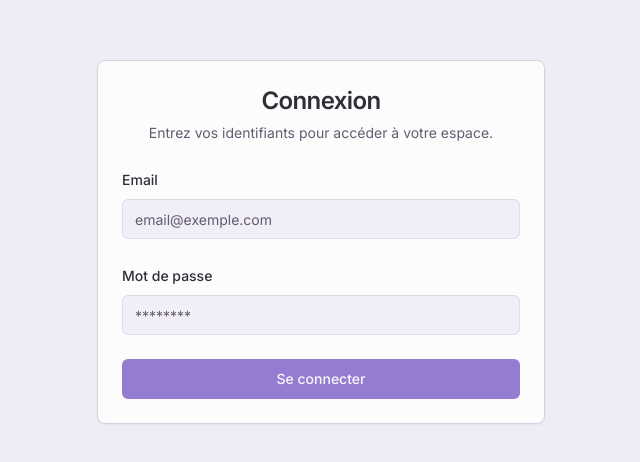
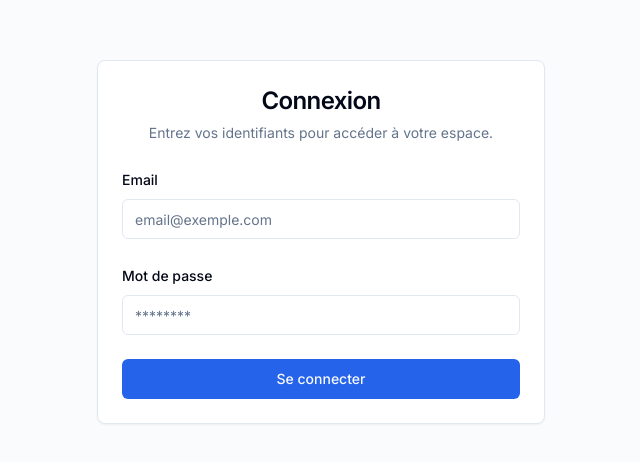
Before and after one commit to esculape1/bizbook-app, a Next.js app: page /login in a window 1280 px wide. Shown: the part 158-620 px from the top of the page, without its empty margins (319-959 px from the left). Built offline with nearby package versions, Linux system fonts and the light colour scheme; no server answers.

Commit message:
Que peut-on faire pour embellir davantage notre application ?

```diff
--- a/src/app/globals.css
+++ b/src/app/globals.css
@@ -4,73 +4,73 @@
 
 @layer base {
   :root {
-    --background: 259 36% 95%;
-    --foreground: 259 10% 20%;
-    --card: 259 36% 99%;
-    --card-foreground: 259 10% 20%;
-    --popover: 259 36% 99%;
-    --popover-foreground: 259 10% 20%;
-    --primary: 259 47% 65%;
-    --primary-foreground: 259 36% 98%;
-    --secondary: 259 30% 90%;
-    --secondary-foreground: 259 10% 20%;
-    --muted: 259 30% 93%;
-    --muted-foreground: 259 10% 40%;
-    --accent: 348 47% 65%;
-    --accent-foreground: 348 95% 98%;
+    --background: 0 0% 100%;
+    --foreground: 222.2 84% 4.9%;
+    --card: 0 0% 100%;
+    --card-foreground: 222.2 84% 4.9%;
+    --popover: 0 0% 100%;
+    --popover-foreground: 222.2 84% 4.9%;
+    --primary: 221.2 83.2% 53.3%;
+    --primary-foreground: 210 40% 98%;
+    --secondary: 210 40% 96.1%;
+    --secondary-foreground: 222.2 47.4% 11.2%;
+    --muted: 210 40% 96.1%;
+    --muted-foreground: 215.4 16.3% 46.9%;
+    --accent: 210 40% 96.1%;
+    --accent-foreground: 222.2 47.4% 11.2%;
     --destructive: 0 84.2% 60.2%;
-    --destructive-foreground: 0 0% 98%;
-    --border: 259 20% 85%;
-    --input: 259 20% 88%;
-    --ring: 259 47% 65%;
-    --chart-1: 259 47% 65%;
-    --chart-2: 348 47% 65%;
-    --chart-3: 220 70% 50%;
-    --chart-4: 160 60% 45%;
-    --chart-5: 30 80% 55%;
+    --destructive-foreground: 210 40% 98%;
+    --border: 214.3 31.8% 91.4%;
+    --input: 214.3 31.8% 91.4%;
+    --ring: 221.2 83.2% 53.3%;
+    --chart-1: 12 76% 61%;
+    --chart-2: 221 83% 53%;
+    --chart-3: 160 60% 45%;
+    --chart-4: 48 96% 53%;
+    --chart-5: 310 67% 56%;
     --radius: 0.5rem;
-    --sidebar-background: 259 36% 98%;
-    --sidebar-foreground: 259 10% 25%;
-    --sidebar-primary: 259 47% 65%;
-    --sidebar-primary-foreground: 0 0% 98%;
-    --sidebar-accent: 259 30% 90%;
-    --sidebar-accent-foreground: 259 10% 20%;
-    --sidebar-border: 259 20% 88%;
-    --sidebar-ring: 259 47% 65%;
+    --sidebar-background: 0 0% 100%;
+    --sidebar-foreground: 222.2 84% 4.9%;
+    --sidebar-primary: 221.2 83.2% 53.3%;
+    --sidebar-primary-foreground: 210 40% 98%;
+    --sidebar-accent: 210 40% 96.1%;
+    --sidebar-accent-foreground: 222.2 47.4% 11.2%;
+    --sidebar-border: 214.3 31.8% 91.4%;
+    --sidebar-ring: 221.2 83.2% 53.3%;
   }
   .dark {
-    --background: 259 10% 10%;
-    --foreground: 259 10% 85%;
-    --card: 259 10% 12%;
-    --card-foreground: 259 10% 85%;
-    --popover: 259 10% 10%;
-    --popover-foreground: 259 10% 85%;
-    --primary: 259 47% 65%;
-    --primary-foreground: 259 10% 5%;
-    --secondary: 259 10% 18%;
-    --secondary-foreground: 259 10% 85%;
-    --muted: 259 10% 18%;
-    --muted-foreground: 259 10% 60%;
-    --accent: 348 47% 65%;
-    --accent-foreground: 348 10% 5%;
+    --background: 222.2 84% 4.9%;
+    --foreground: 210 40% 98%;
+    --card: 222.2 84% 4.9%;
+    --card-foreground: 210 40% 98%;
+    --popover: 222.2 84% 4.9%;
+    --popover-foreground: 210 40% 98%;
+    --primary: 217.2 91.2% 59.8%;
+    --primary-foreground: 222.2 47.4% 11.2%;
+    --secondary: 217.2 32.6% 17.5%;
+    --secondary-foreground: 210 40% 98%;
+    --muted: 217.2 32.6% 17.5%;
+    --muted-foreground: 215 20.2% 65.1%;
+    --accent: 217.2 32.6% 17.5%;
+    --accent-foreground: 210 40% 98%;
     --destructive: 0 62.8% 30.6%;
-    --destructive-foreground: 0 0% 98%;
-    --border: 259 10% 18%;
-    --input: 259 10% 18%;
-    --ring: 259 47% 75%;
-    --chart-1: 259 47% 65%;
-    --chart-2: 348 47% 65%;
-    --chart-3: 220 70% 50%;
-    --chart-4: 160 60% 45%;
-    --chart-5: 30 80% 55%;
-    --sidebar-background: 259 10% 12%;
-    --sidebar-foreground: 259 10% 85%;
-    --sidebar-primary: 259 47% 65%;
-    --sidebar-primary-foreground: 0 0% 100%;
-    --sidebar-accent: 259 10% 18%;
-    --sidebar-accent-foreground: 259 10% 95%;
-    --sidebar-border: 259 10% 20%;
-    --sidebar-ring: 259 47% 65%;
+    --destructive-foreground: 210 40% 98%;
+    --border: 217.2 32.6% 17.5%;
+    --input: 217.2 32.6% 17.5%;
+    --ring: 217.2 91.2% 59.8%;
+    --chart-1: 12 76% 61%;
+    --chart-2: 221 83% 53%;
+    --chart-3: 160 60% 45%;
+    --chart-4: 48 96% 53%;
+    --chart-5: 310 67% 56%;
+    --sidebar-background: 222.2 84% 4.9%;
+    --sidebar-foreground: 210 40% 98%;
+    --sidebar-primary: 217.2 91.2% 59.8%;
+    --sidebar-primary-foreground: 222.2 47.4% 11.2%;
+    --sidebar-accent: 217.2 32.6% 17.5%;
+    --sidebar-accent-foreground: 210 40% 98%;
+    --sidebar-border: 217.2 32.6% 17.5%;
+    --sidebar-ring: 217.2 91.2% 59.8%;
   }
 }
 
--- a/src/app/page.tsx
+++ b/src/app/page.tsx
@@ -32,35 +32,35 @@ export default async function DashboardPage() {
           value={formatCurrency(totalRevenue, settings.currency)}
           icon={<DollarSign />}
           description="Total des paiements reçus"
-          className="bg-chart-1/10 text-chart-1 border-chart-1/20"
+          className="bg-green-500/10 text-green-700 border-green-500/20"
         />
         <StatCard
           title="Total Dépenses"
           value={formatCurrency(totalExpenses, settings.currency)}
           icon={<Wallet />}
           description="Total des dépenses enregistrées"
-          className="bg-chart-5/10 text-chart-5 border-chart-5/20"
+          className="bg-red-500/10 text-red-700 border-red-500/20"
         />
         <StatCard
           title="Clients Actifs"
           value={clients.filter(c => c.status === 'Active').length.toString()}
           icon={<Users />}
           description={`${clients.length} clients au total`}
-          className="bg-chart-2/10 text-chart-2 border-chart-2/20"
+          className="bg-blue-500/10 text-blue-700 border-blue-500/20"
         />
         <StatCard
           title="Produits en Stock"
           value={products.length.toString()}
           icon={<Box />}
           description="Nombre de références uniques"
-          className="bg-chart-3/10 text-chart-3 border-chart-3/20"
+          className="bg-orange-500/10 text-orange-700 border-orange-500/20"
         />
         <StatCard
           title="Total Impayé"
           value={formatCurrency(totalDue, settings.currency)}
           icon={<Receipt />}
           description={`${invoices.filter(i => i.status !== 'Paid').length} factures non soldées`}
-          className="bg-chart-4/10 text-chart-4 border-chart-4/20"
+          className="bg-yellow-500/10 text-yellow-700 border-yellow-500/20"
         />
       </div>
       <div className="grid gap-6 lg:grid-cols-7">
--- a/src/components/ui/button.tsx
+++ b/src/components/ui/button.tsx
@@ -5,7 +5,7 @@ import { cva, type VariantProps } from "class-variance-authority"
 import { cn } from "@/lib/utils"
 
 const buttonVariants = cva(
-  "inline-flex items-center justify-center gap-2 whitespace-nowrap rounded-md text-sm font-medium ring-offset-background transition-colors focus-visible:outline-none focus-visible:ring-2 focus-visible:ring-ring focus-visible:ring-offset-2 disabled:pointer-events-none disabled:opacity-50 [&_svg]:pointer-events-none [&_svg]:size-4 [&_svg]:shrink-0",
+  "inline-flex items-center justify-center whitespace-nowrap rounded-md text-sm font-medium ring-offset-background transition-colors focus-visible:outline-none focus-visible:ring-2 focus-visible:ring-ring focus-visible:ring-offset-2 disabled:pointer-events-none disabled:opacity-50",
   {
     variants: {
       variant: {
```
Also changed, not shown: src/components/AppLayout.tsx (+60 -62 lines).
